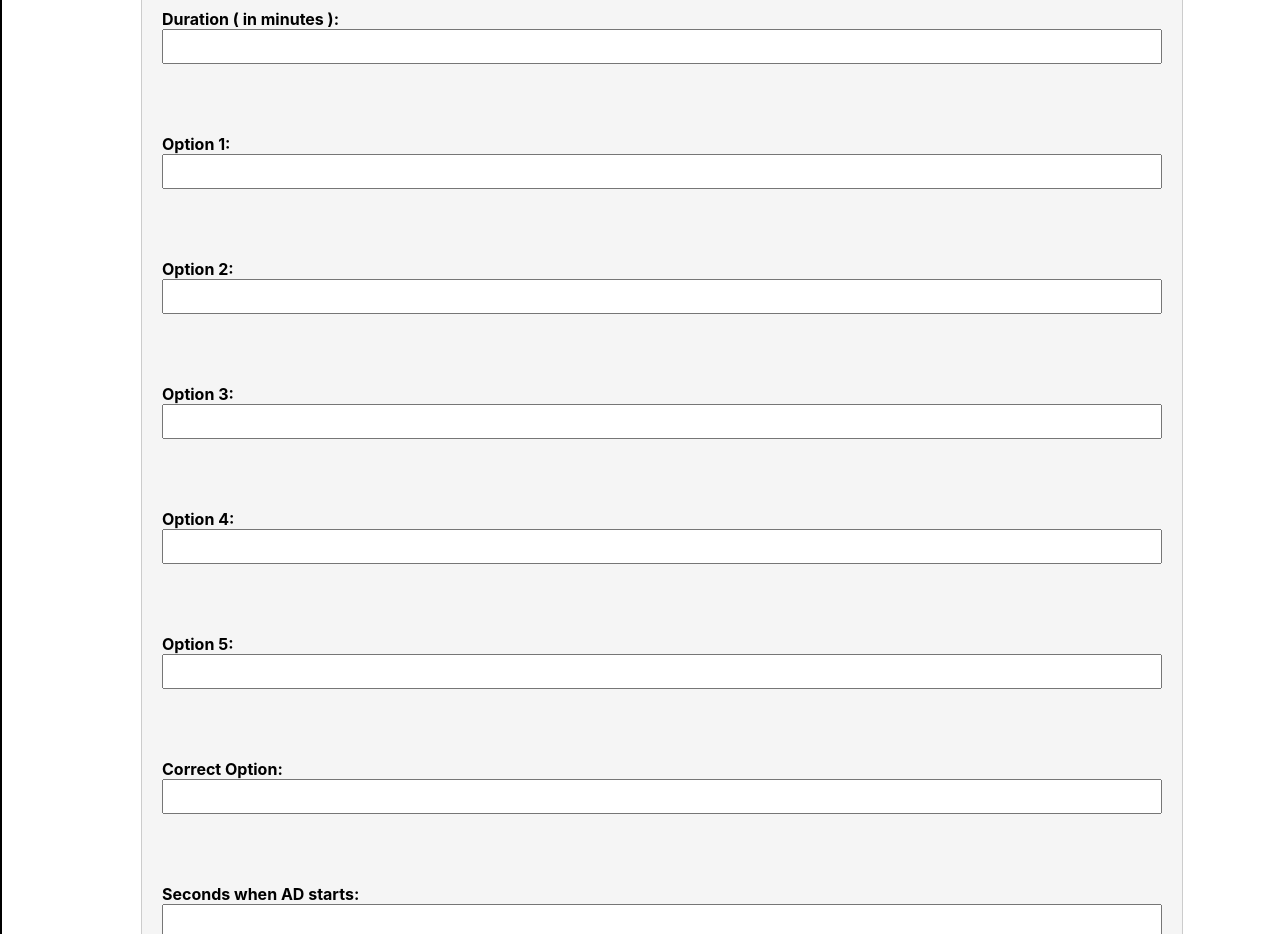
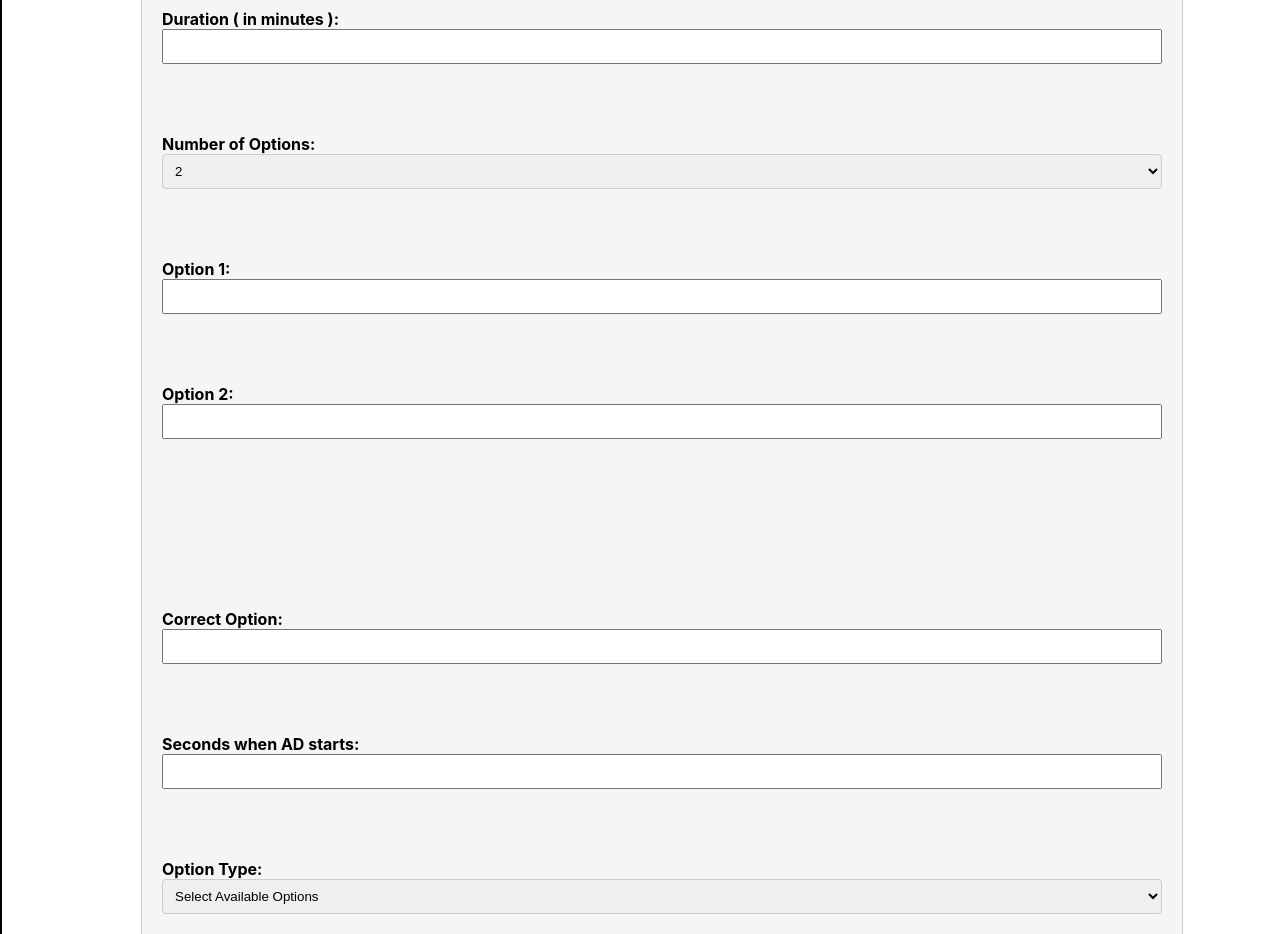
Before and after one commit to Swapnilchavan13/QandAFrontend, a React (Create React App) app in the folder qanda-app/: page /uploadform in a window 1280 px wide. Shown: the part 1440-2374 px from the top of the page. Built offline with nearby package versions, Linux system fonts and the light colour scheme.

Commit message:
updated code

```diff
--- a/qanda-app/src/components/userResponse.js
+++ b/qanda-app/src/components/userResponse.js
@@ -13,7 +13,7 @@ export const UserResponse = () => {
     try {
       const response =  await fetch(`${apiUrl}/api/getUserResponse`);
       const data =   await response.json();
-      console.log("result", (data));
+      // console.log("result", (data));
 
       setUserResponse(data.result);
     } catch (error) {
--- a/qanda-app/src/components/videoPlayer.js
+++ b/qanda-app/src/components/videoPlayer.js
@@ -68,20 +68,16 @@ export const VideoPlayer = () => {
         togglefs();
       }
     };
-
     document.addEventListener('keydown', handleKeyDown);
-
     return () => {
       document.removeEventListener('keydown', handleKeyDown);
     };
   }, []);
 
-
   useEffect(() => {
     // Update the video source when currentIndex changes
     if (videoRef.current) {
       videoRef.current.src = videoLinks[currentIndex];
-
        videoRef.current.load(); // Reload the video element
     }
   }, [currentIndex, videoLinks]);
--- a/qanda-app/src/components/videoUploadForm.js
+++ b/qanda-app/src/components/videoUploadForm.js
@@ -34,6 +34,22 @@ function UploadForm() {
     contactPersonName:'',
     contactPersonNumber:''
   });
+
+  const [numOptions, setNumOptions] = useState(2);
+
+  const handleNumOptionsChange = (e) => {
+    const selectedNumOptions = parseInt(e.target.value, 10);
+    setNumOptions(selectedNumOptions);
+    setFormData({
+      ...formData,
+      optionOne: '',
+      optionTwo: '',
+      optionThree: '',
+      optionFour: '',
+      optionFive: '',
+      correctOption: '',
+    });
+  };
 
   const [showAlert, setShowAlert] = useState(false);
   var showAlertMessage = "";
@@ -274,35 +290,74 @@ function UploadForm() {
       <br />
       <br/>
       <label>
-      Option 1:
+        Number of Options:
+        <select
+          name="numOptions"
+          value={numOptions}
+          onChange={handleNumOptionsChange}
+        >
+          {[2, 3, 4, 5].map((option) => (
+            <option key={option} value={option}>
+              {option}
+            </option>
+          ))}
+        </select>
+      </label>
+      <br />
+      <br/>
+      <label>
+        Option 1:
         <input type="text" name="optionOne" value={formData.optionOne} onChange={handleChange} />
       </label>
       <br />
       <br/>
-      <label>
-      Option 2:
-        <input type="text" name="optionTwo" value={formData.optionTwo} onChange={handleChange} />
+      <label style={{ display: numOptions > 1 ? 'block' : 'none' }}>
+        Option 2:
+        <input
+          type="text"
+          name="optionTwo"
+          value={formData.optionTwo}
+          onChange={handleChange}
+        />
       </label>
       <br />
       <br/>
-      <label>
-      Option 3:
-        <input type="text" name="optionThree" value={formData.optionThree} onChange={handleChange} />
+
+      <label style={{ display: numOptions > 2 ? 'block' : 'none' }}>
+        Option 3:
+        <input
+          type="text"
+          name="optionThree"
+          value={formData.optionThree}
+          onChange={handleChange}
+        />
       </label>
       <br />
       <br/>
-      <label>
-      Option 4:
-        <input type="text" name="optionFour" value={formData.optionFour} onChange={handleChange} />
+
+      <label style={{ display: numOptions > 3 ? 'block' : 'none' }}>
+        Option 4:
+        <input
+          type="text"
+          name="optionFour"
+          value={formData.optionFour}
+          onChange={handleChange}
+        />
       </label>
       <br />
       <br/>
-      <label>
-      Option 5:
-        <input type="text" name="optionFive" value={formData.optionFive} onChange={handleChange} />
+
+      <label style={{ display: numOptions > 4 ? 'block' : 'none' }}>
+        Option 5:
+        <input
+          type="text"
+          name="optionFive"
+          value={formData.optionFive}
+          onChange={handleChange}
+        />
       </label>
-      <br />
       <br/>
+
       <label>
       Correct Option:
         <input type="text" name="correctOption" value={formData.correctOption} onChange={handleChange} />
```
